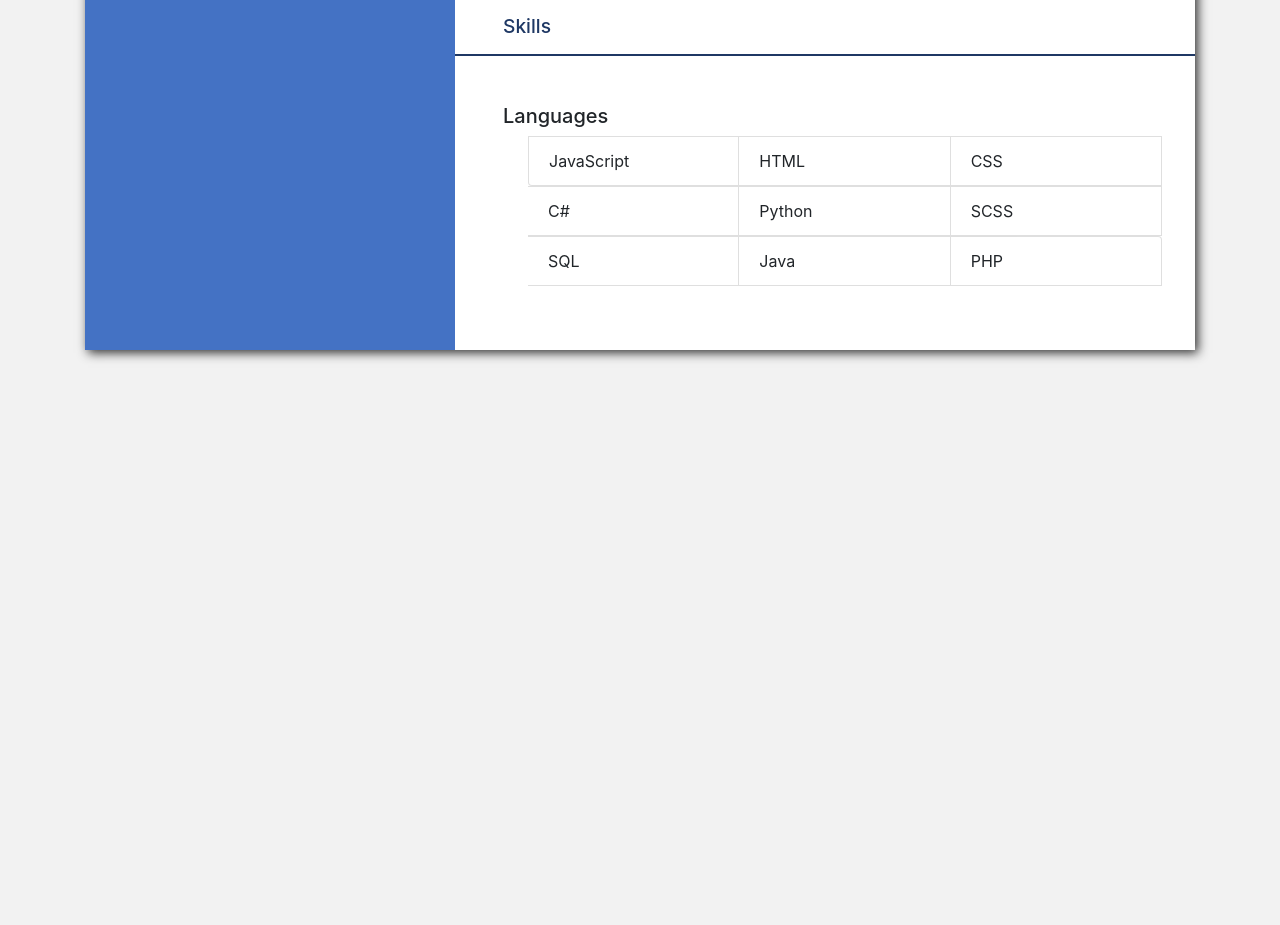
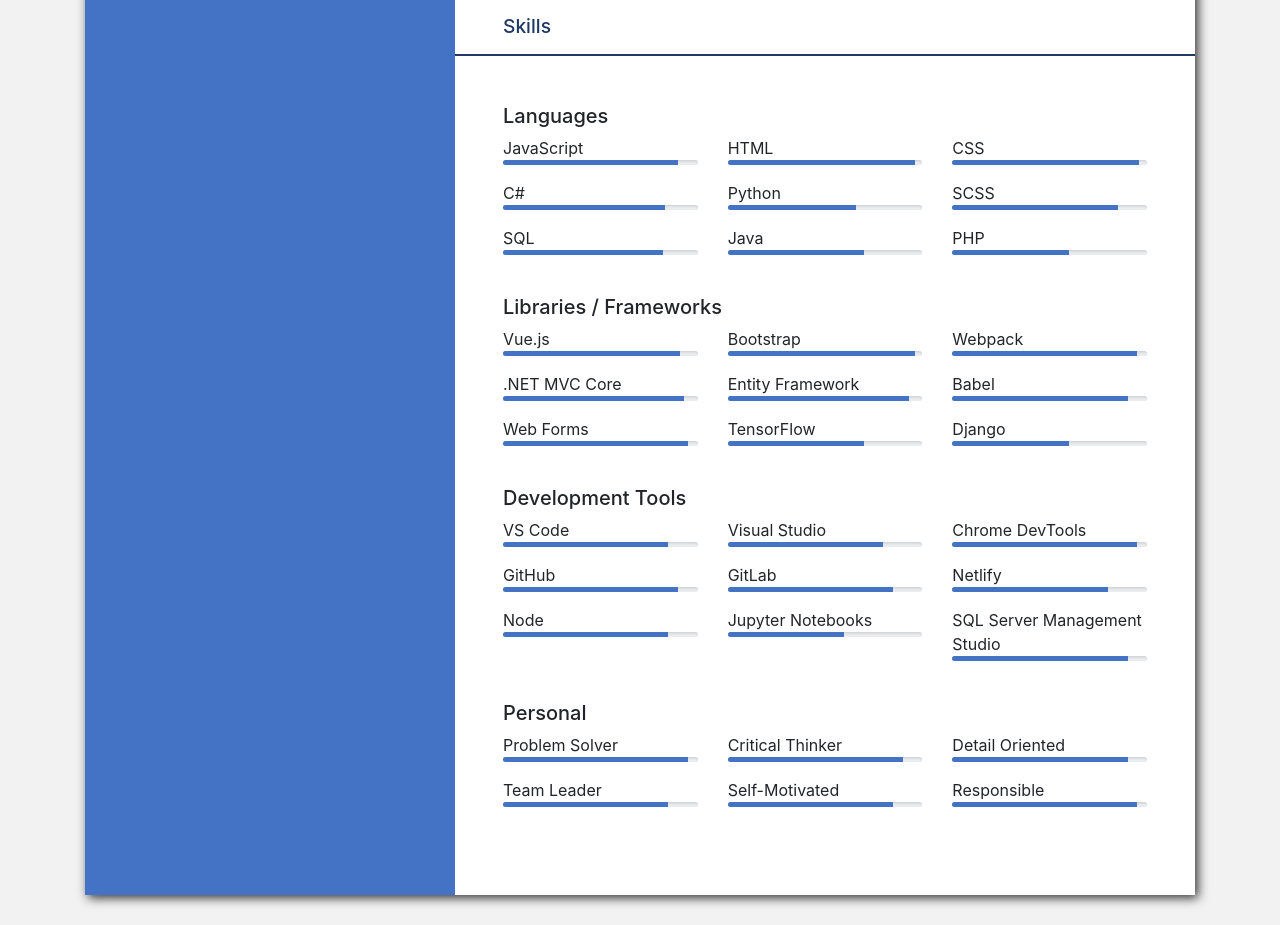
Before and after one commit to bbickett/bb-resume, a Vue app: page / in a window 1280 px wide. Shown: the part 2040-2965 px from the top of the page. Before the commit the page ends 2420 px from the top, so only its background shows below. Built offline with nearby package versions, Linux system fonts and the light colour scheme.

Commit message:
finish adding skills and hobby sections

```diff
--- a/src/components/Bio.vue
+++ b/src/components/Bio.vue
@@ -60,9 +60,11 @@
             <span class="hobby"><fa-icon icon="child"></fa-icon>Playing with my boys</span>
             <span class="hobby"><fa-icon icon="cloud-sun"></fa-icon>Outdoors</span>
             <span class="hobby"><fa-icon icon="hammer"></fa-icon>Woodworking</span>
+            <span class="hobby"><fa-icon icon="camera"></fa-icon>Photography</span>
+            <span class="hobby"><fa-icon icon="music"></fa-icon>Music</span>
             <span class="hobby"><fa-icon icon="running"></fa-icon>Running</span>
-            <span class="hobby"><fa-icon icon="music"></fa-icon>Music</span>
-            <span class="hobby"><fa-icon icon="camera"></fa-icon>Photography</span>
+            <span class="hobby"><fa-icon icon="car"></fa-icon>Working on cars</span>
+            <span class="hobby"><fa-icon icon="glasses"></fa-icon>Reading</span>
 
         </div>
 
--- a/src/components/Skills.vue
+++ b/src/components/Skills.vue
@@ -2,18 +2,129 @@
     <div class="skills-section">
         <h4 class="page-heading">Skills</h4>
 
-        <h5 class="category">Languages</h5>
-        <ul class="skills">
-            <li>JavaScript</li>
-            <li>HTML</li>
-            <li>CSS</li>
-            <li>C#</li>
-            <li>Python</li>
-            <li>SCSS</li>
-            <li>SQL</li>
-            <li>Java</li>
-            <li>PHP</li>
-        </ul>
+
+        <h5 class="header">Languages</h5>
+        <div class="skills">
+            <div class="skill">JavaScript
+                <b-progress value="90" height="5px"></b-progress>
+            </div>
+            <div class="skill">HTML
+                <b-progress value="96" height="5px"></b-progress>
+            </div>
+            <div class="skill">CSS
+                <b-progress value="96" height="5px"></b-progress>
+            </div>
+            <div class="skill">C#
+                <b-progress value="83" height="5px"></b-progress>
+            </div>
+            <div class="skill">Python
+                <b-progress value="66" height="5px"></b-progress>
+            </div>
+            <div class="skill">SCSS
+                <b-progress value="85" height="5px"></b-progress>
+            </div>
+            <div class="skill">SQL
+                <b-progress value="82" height="5px"></b-progress>
+            </div>
+            <div class="skill">Java
+                <b-progress value="70" height="5px"></b-progress>
+            </div>
+            <div class="skill">PHP
+                <b-progress value="60" height="5px"></b-progress>
+            </div>
+        </div>
+
+
+        <h5 class="header">Libraries / Frameworks</h5>
+        <div class="skills">
+            <div class="skill">Vue.js
+                <b-progress value="91" height="5px"></b-progress>
+            </div>
+            <div class="skill">Bootstrap
+                <b-progress value="96" height="5px"></b-progress>
+            </div>
+            <div class="skill">Webpack
+                <b-progress value="95" height="5px"></b-progress>
+            </div>
+            <div class="skill">.NET MVC Core
+                <b-progress value="93" height="5px"></b-progress>
+            </div>
+            <div class="skill">Entity Framework
+                <b-progress value="93" height="5px"></b-progress>
+            </div>
+            <div class="skill">Babel
+                <b-progress value="90" height="5px"></b-progress>
+            </div>
+            <div class="skill">Web Forms
+                <b-progress value="95" height="5px"></b-progress>
+            </div>
+            <div class="skill">TensorFlow
+                <b-progress value="70" height="5px"></b-progress>
+            </div>
+            <div class="skill">Django
+                <b-progress value="60" height="5px"></b-progress>
+            </div>
+        </div>
+
+
+
+
+        <h5 class="header">Development Tools</h5>
+        <div class="skills">
+            <div class="skill">VS Code
+                <b-progress value="85" height="5px"></b-progress>
+            </div>
+            <div class="skill">Visual Studio
+                <b-progress value="80" height="5px"></b-progress>
+            </div>
+            <div class="skill">Chrome DevTools
+                <b-progress value="95" height="5px"></b-progress>
+            </div>
+            <div class="skill">GitHub
+                <b-progress value="90" height="5px"></b-progress>
+            </div>
+            <div class="skill">GitLab
+                <b-progress value="85" height="5px"></b-progress>
+            </div>
+            <div class="skill">Netlify
+                <b-progress value="80" height="5px"></b-progress>
+            </div>
+            <div class="skill">Node
+                <b-progress value="85" height="5px"></b-progress>
+            </div>
+            <div class="skill">Jupyter Notebooks
+                <b-progress value="60" height="5px"></b-progress>
+            </div>
+            <div class="skill">SQL Server Management Studio
+                <b-progress value="90" height="5px"></b-progress>
+            </div>
+        </div>
+
+
+
+        <h5 class="header">Personal</h5>
+        <div class="skills">
+            <div class="skill">Problem Solver
+                <b-progress value="95" height="5px"></b-progress>
+            </div>
+            <div class="skill">Critical Thinker
+                <b-progress value="90" height="5px"></b-progress>
+            </div>
+            <div class="skill">Detail Oriented
+                <b-progress value="90" height="5px"></b-progress>
+            </div>
+            <div class="skill">Team Leader
+                <b-progress value="85" height="5px"></b-progress>
+            </div>
+            <div class="skill">Self-Motivated
+                <b-progress value="85" height="5px"></b-progress>
+            </div>
+            <div class="skill">Responsible
+                <b-progress value="95" height="5px"></b-progress>
+            </div>
+        </div>
+
+
     </div>
 </template>
 
--- a/src/scss/skills.scss
+++ b/src/scss/skills.scss
@@ -1,9 +1,12 @@
 .skills {
-    @extend .list-group-horizontal;
     @extend .row;
+    justify-content: space-between;
+    @extend .mb-4;
 
-    li {
-        @extend .list-group-item;
+    .skill {
+        @extend .col-12;
+        @extend .col-sm-6;
         @extend .col-md-4;
+        @extend .mb-3;
     }
 }
```
Also changed, not shown: 1 other file (tests, documents, lock files or other folders).
